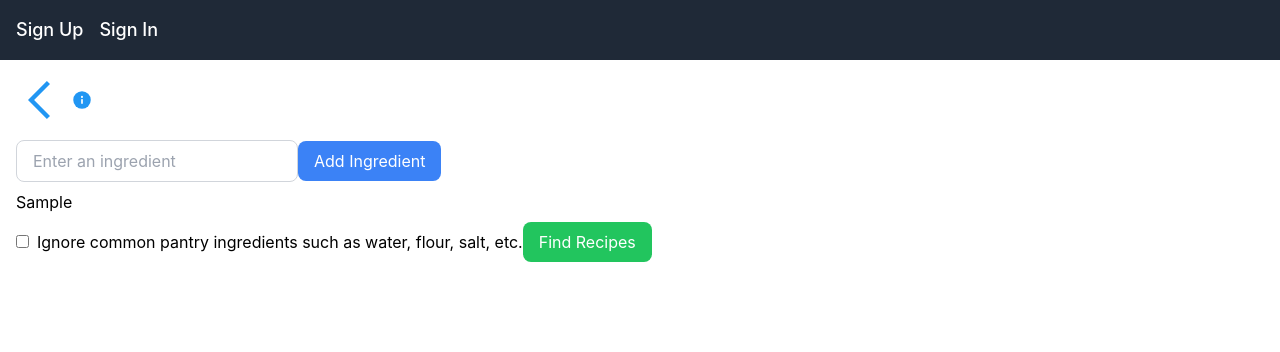
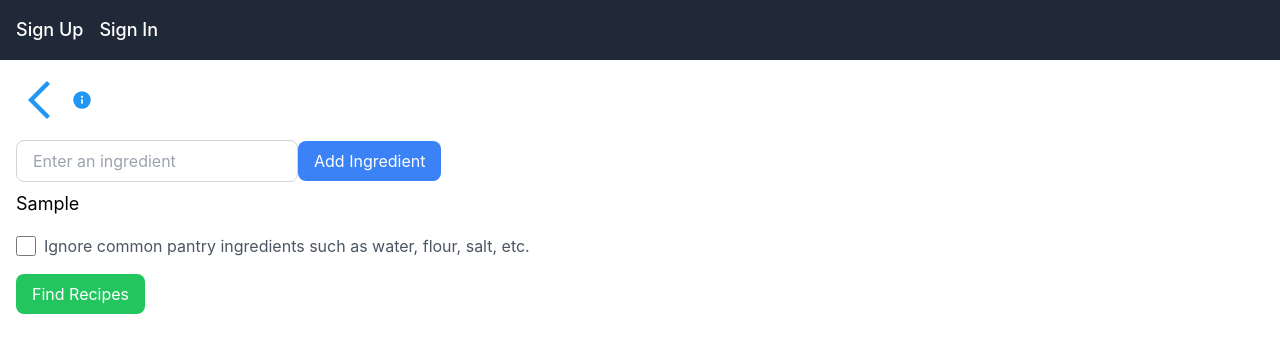
Before and after one commit to sirus-the-beaver/CS361-main-program, a React (Create React App) app in the folder frontend/: page /ingredient-input in a window 1280 px wide. Both pictures are taken after typing "Sample" into the empty fields and a click on the button "Add Ingredient". Shown: the top 352 px of the page. Built offline with nearby package versions, Linux system fonts and the light colour scheme.

Commit message:
Improve styling on ingredient input component

```diff
--- a/frontend/src/components/IngredientInput.js
+++ b/frontend/src/components/IngredientInput.js
@@ -74,23 +74,23 @@ const IngredientInput = () => {
                 >
                     Add Ingredient
                 </button>
-                <ul>
+                <ul className="space-y-2 mb-4">
                     {ingredientsList.map((ingredient, index) => (
-                        <li key={index} className="mb-2">{ingredient}</li>
+                        <li key={index} className="text-grau-700 text-lg">{ingredient}</li>
                     ))}
                 </ul>
-                <label>
+                <label className="flex items-center mb-4">
                     <input
                         type='checkbox'
                         checked={ignorePantry}
                         onChange={(e) => setIgnorePantry(e.target.checked)}
-                        className="mr-2"
+                        className="mr-2 h-5 w-5 text-green-500 focus:ring-green-400 border-gray-300 rounded"
                     />
-                    Ignore common pantry ingredients such as water, flour, salt, etc.
+                    <span className="text-gray-600">Ignore common pantry ingredients such as water, flour, salt, etc.</span>
                 </label>
                 <button
                     type='submit'
-                    className="bg-green-500 text-white px-4 py-2 rounded-lg"
+                    className="bg-green-500 text-white px-4 py-2 rounded-lg hpver:bg-green-600 focus:outline-none focus:ring-2 focus:ring-green-400 transition duration-300"
                 >
                     Find Recipes
                 </button>
```
